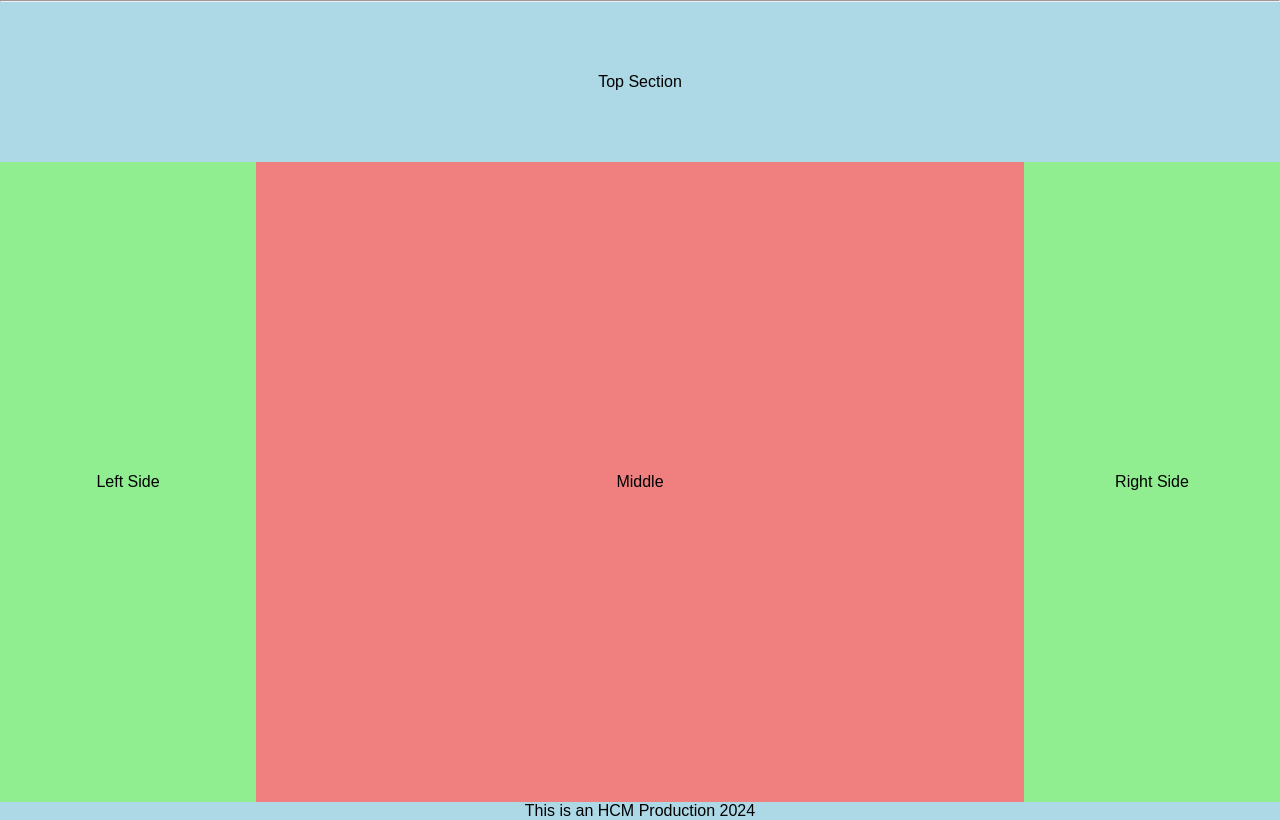
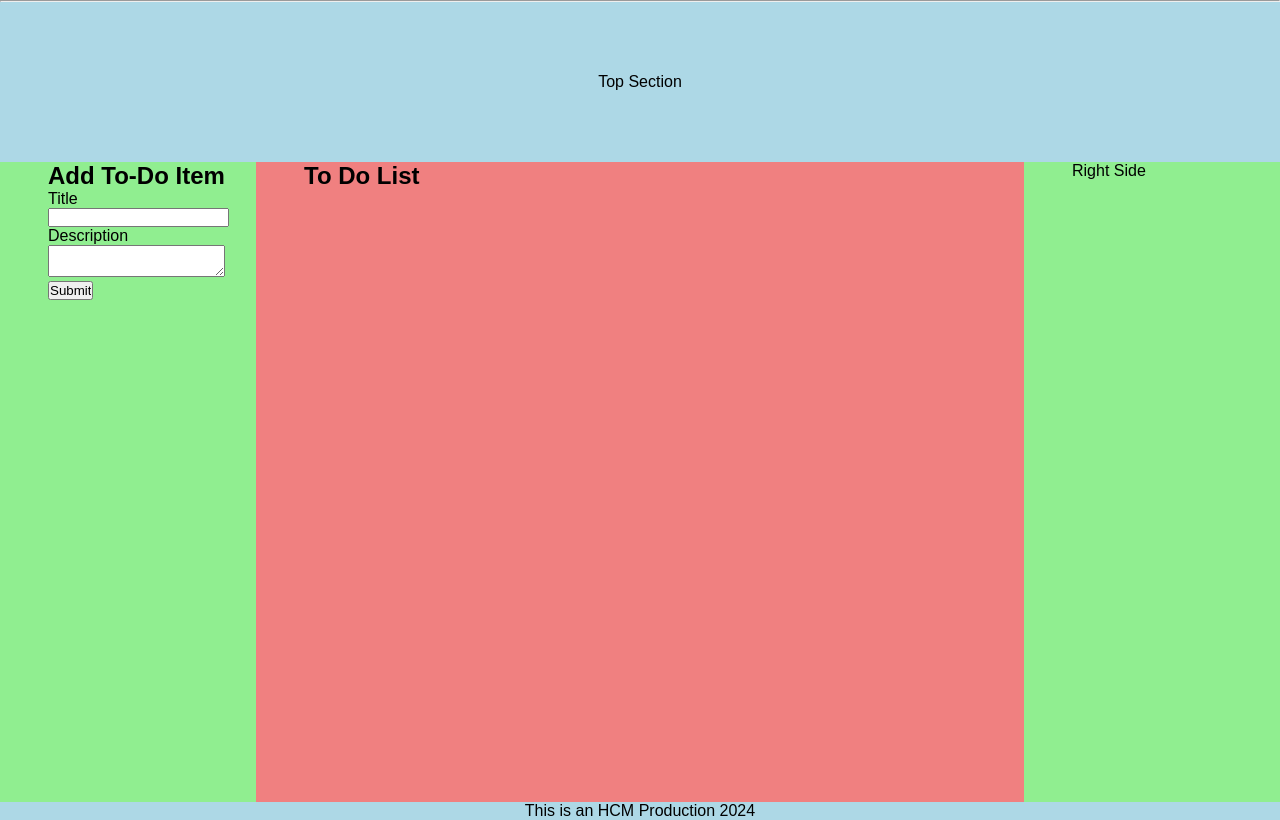
Before and after one commit to FleetCentere/Spheres, a Flask app: page /homepage in a window 1280 px wide. Shown: the part 154-974 px from the top of the page. Run offline with Flask 3, Linux system fonts and the light colour scheme; the visitor is signed in with stand-in values (Sample User, id 1); data comes from the database, SQL or seed files in the repository; data that the repository does not hold is empty.

Commit message:
add tasks to do

```diff
--- a/app/forms.py
+++ b/app/forms.py
@@ -49,3 +49,8 @@ class EmptyForm(FlaskForm):
 class PostForm(FlaskForm):
     post = TextAreaField("Submit your post", validators=[DataRequired(), Length(min=1, max=240)])
     submit = SubmitField("Submit")
+
+class TaskForm(FlaskForm):
+    title = StringField("Title", validators=[DataRequired()])
+    description = TextAreaField("Description")
+    submit = SubmitField("Submit")
--- a/app/models.py
+++ b/app/models.py
@@ -29,6 +29,7 @@ class User(UserMixin, db.Model):
     last_seen: so.Mapped[Optional[datetime]] = so.mapped_column(default=lambda: datetime.now(timezone.utc))
 
     posts: so.WriteOnlyMapped["Post"] = so.relationship(back_populates="author")
+    tasks: so.WriteOnlyMapped["Task"] = so.relationship(back_populates="owner")
 
     following: so.WriteOnlyMapped["User"] = so.relationship(
         secondary=followers,
@@ -104,3 +105,19 @@ class Post(db.Model):
 
     def __repr__(self):
         return "<Post {}>".format(self.body)
+
+class Task(db.Model):
+    __tablename__ = "tasks"
+
+    id: so.Mapped[int] = so.mapped_column(primary_key=True)
+    title: so.Mapped[str] = so.mapped_column(sa.String(100))
+    description: so.Mapped[str] = so.mapped_column(sa.Text)
+    timestamp: so.Mapped[datetime] = so.mapped_column(index=True, default=lambda: datetime.now(timezone.utc))
+    completed: so.Mapped[bool] = so.mapped_column(sa.Boolean, default=False)
+    deleted: so.Mapped[bool] = so.mapped_column(sa.Boolean, default=False)
+    user_id: so.Mapped[int] = so.mapped_column(sa.ForeignKey(User.id), index=True)
+
+    owner: so.Mapped[User] = so.relationship(back_populates="tasks")
+
+    def __repr__(self):
+        return "<Task {}>".format(self.title)
--- a/app/routes.py
+++ b/app/routes.py
@@ -2,8 +2,8 @@ from flask import render_template, flash, redirect, url_for, request
 from flask_login import current_user, login_user, logout_user, login_required
 from urllib.parse import urlsplit
 from app import app, db
-from app.forms import LoginForm, RegistrationForm, EditProfileForm, EmptyForm, PostForm
-from app.models import User, Post
+from app.forms import LoginForm, RegistrationForm, EditProfileForm, EmptyForm, PostForm, TaskForm
+from app.models import User, Post, Task
 import sqlalchemy as sa
 from datetime import datetime, timezone
 
@@ -147,4 +147,40 @@ def contact():
 @app.route("/homepage")
 @login_required
 def homepage():
-    return render_template("homepage.html")
+    form = TaskForm()
+    query = current_user.tasks.select()
+    tasks = db.session.scalars(query).all()
+    return render_template("homepage.html", tasks=tasks, form=form)
+
+@app.route("/add_task", methods=["POST"])
+@login_required
+def add_task():
+    form = TaskForm()
+    if form.validate_on_submit():
+        title = form.title.data
+        description = form.description.data
+        owner = current_user
+        task = Task(title=title, description=description, owner=owner)
+        db.session.add(task)
+        db.session.commit()
+        flash("Task added successfuly")
+        return redirect(url_for("homepage"))
+
+@app.route("/update_task/<int:task_id>", methods=["POST"])
+@login_required
+def update_task(task_id):
+    task = db.first_or_404(sa.select(Task).where(Task.id == task_id))
+    task.completed = not task.completed
+    db.session.commit()
+    flash("Task updated successfully")
+    return redirect(url_for("homepage"))
+
+
+@app.route("/delete_task/<int:task_id>", methods=["GET", "POST"])
+@login_required
+def delete_task(task_id):
+    task = db.first_or_404(sa.select(Task).where(Task.id == task_id))
+    task.deleted = not task.deleted
+    db.session.commit()
+    flash("Task deleted successfully")
+    return redirect(url_for("homepage"))
--- a/app/static/css/homepage.css
+++ b/app/static/css/homepage.css
@@ -20,9 +20,10 @@ body, html {
 }
 
 .homepage-left, .homepage-right, .homepage-main {
-    display: flex;
-    justify-content: center;
-    align-items: center;
+    /* display: flex; */
+    padding-left: 3em;
+    /* justify-content: center;
+    align-items: center; */
 }
 
 .homepage-left, .homepage-right {
@@ -34,3 +35,11 @@ body, html {
     width: 60%;
     background-color: lightcoral;
 }
+
+.form-error {
+    color: red;
+}
+
+table {
+    width: 100%;
+}
--- a/app/templates/homepage.html
+++ b/app/templates/homepage.html
@@ -7,8 +7,59 @@
 
 <div class="homepage-top">Top Section</div>
 <div class="homepage-bottom">
-    <div class="homepage-right">Left Side</div>
-    <div class="homepage-main">Middle</div>
+    <div class="homepage-right">
+        <h2>Add To-Do Item</h2>
+        <form action="{{ url_for('add_task') }}" method="POST">
+            {{ form.hidden_tag() }}
+            <p>
+                {{ form.title.label }}<br>
+                {{ form.title }}
+                {% for error in form.title.errors %}
+                    <span class="form-error">[{{ error }}]</span>
+                {% endfor %}
+            </p>
+            <p>
+                {{ form.description.label }}<br>
+                {{ form.description }}
+                {% for error in form.description.errors %}
+                    <span class="form-error">[{{ error }}]</span>
+                {% endfor %}
+            </p>
+            <p>{{ form.submit() }}</p>
+        </form>
+    </div>
+    <div class="homepage-main">
+        <h2>To Do List</h2>
+        {% if tasks %}
+        <hr>
+        <table>
+            <thead>
+                <tr>
+                    <td>Date Added</td>
+                    <td>Title</td>
+                    <td>Description</td>
+                    <td>Completed</td>
+                    <td>Delete</td>
+                </tr>
+            </thead>
+            {% for task in tasks %}
+            <tr>
+                <td>{{ task.timestamp.strftime('%m/%d').lstrip('0').replace('/0', '/') }}</td>
+                <td>{{ task.title }}</td>
+                <td>{{ task.description }}</td>
+                <td>
+                    <form action="{{ url_for('update_task', task_id=task.id) }}" method="POST">
+                        <button type="submit">{{ "✔" if task.completed else " " }}</button>
+                    </form>
+                </td>
+                <td><a href="{{ url_for('delete_task', task_id=task.id) }}">Delete</a></td>
+            </tr>
+        </table>
+        {% endfor %}
+
+        {% endif %}
+
+    </div>
     <div class="homepage-left">Right Side</div>
 </div>
 
```
Also changed, not shown: migrations/versions/049b58bf4fb7_tasks_table.py (added, +34 -0 lines), migrations/versions/076e4a2e8739_tasks_table.py (added, +46 -0 lines), migrations/versions/1a25a77935e2_.py (added, +32 -0 lines), migrations/versions/491d4288a890_add_deleted_column.py (added, +32 -0 lines).
